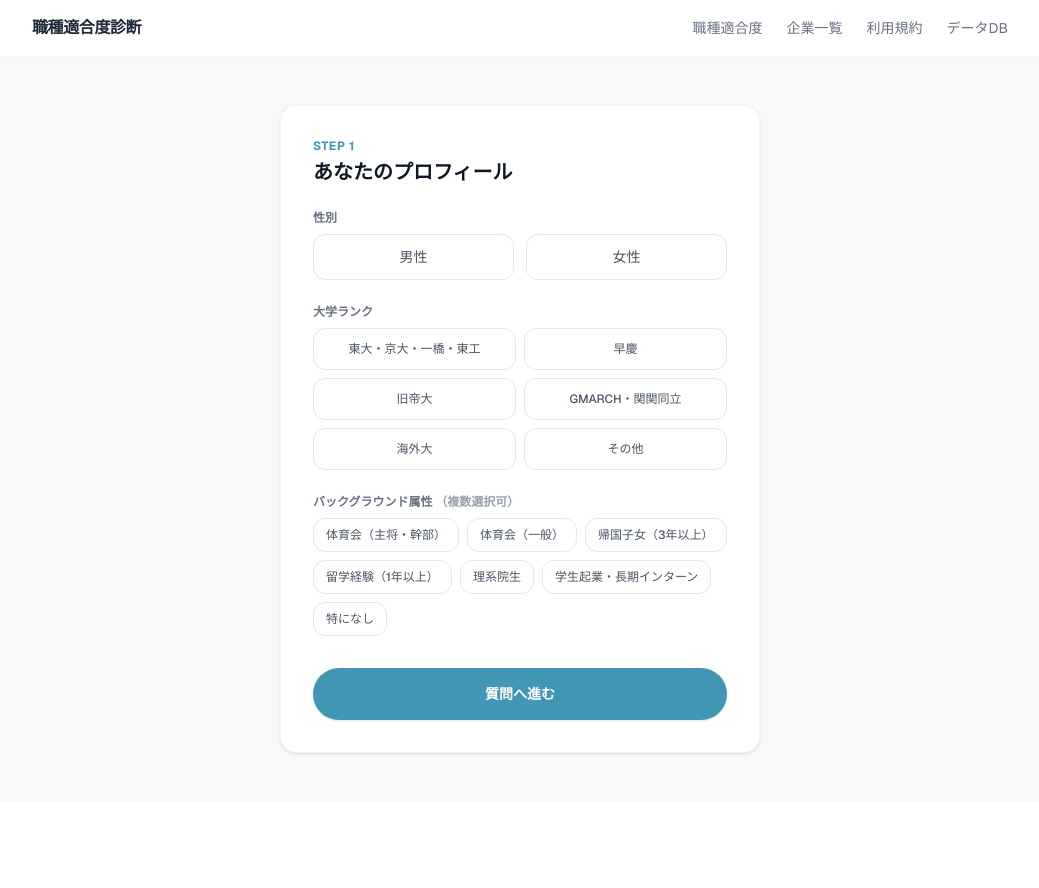
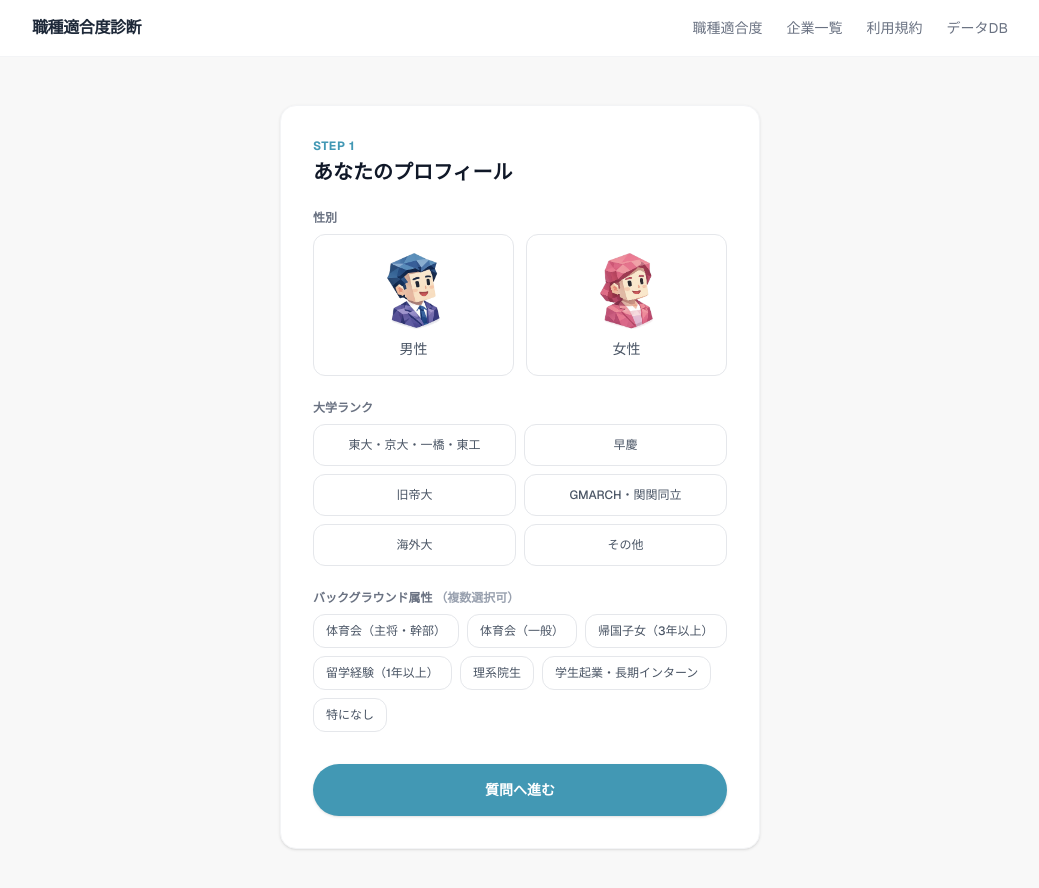
Before and after one commit to zettai-code/mbti-SHINDAN, a Next.js app: page /job-fit in a window 1280 px wide. Shown: the top 888 px of the page, without its empty margins (120-1159 px from the left). Before the commit the page ends 801 px from the top, so only its background shows below. Built offline with nearby package versions, Linux system fonts and the light colour scheme.

Commit message:
feat: 性別選択に男女キャラ画像(透過)を埋め込み
job-fit STEP1の男性/女性ボタンに切り抜きキャラ(public/characters/male.png,female.png)を表示

Co-Authored-By: Claude Opus 4.8 (1M context) <noreply@anthropic.com>

```diff
--- a/src/app/job-fit/page.tsx
+++ b/src/app/job-fit/page.tsx
@@ -809,10 +809,18 @@ export default function JobFitPage() {
               <div className="flex gap-3">
                 {(["男", "女"] as Gender[]).map((g) => (
                   <button key={g} onClick={() => setGender(g)}
-                    className={`flex-1 py-3 rounded-xl text-sm font-medium border transition-colors ${
+                    className={`flex-1 flex flex-col items-center gap-2 py-4 rounded-xl text-sm font-medium border transition-colors ${
                       gender === g ? "bg-[#4298b4] text-white border-[#4298b4]" : "bg-white text-gray-600 border-gray-200 hover:bg-gray-50"
                     }`}
-                  >{g === "男" ? "男性" : "女性"}</button>
+                  >
+                    {/* eslint-disable-next-line @next/next/no-img-element */}
+                    <img
+                      src={g === "男" ? "/characters/male.png" : "/characters/female.png"}
+                      alt=""
+                      className="h-20 w-auto object-contain"
+                    />
+                    <span>{g === "男" ? "男性" : "女性"}</span>
+                  </button>
                 ))}
               </div>
             </div>
```
Also changed, not shown: public/characters/female.png (added), public/characters/male.png (added).
